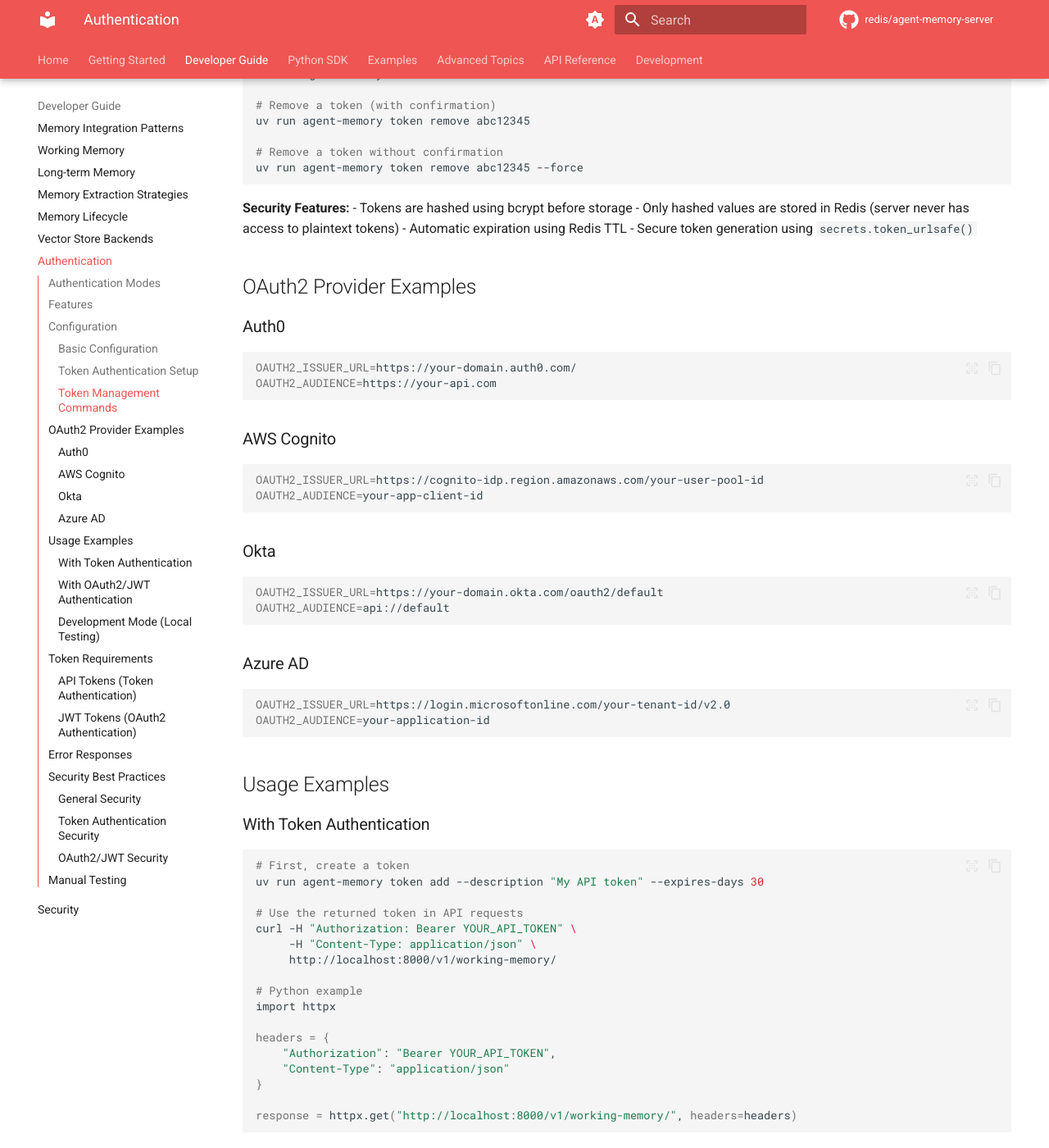
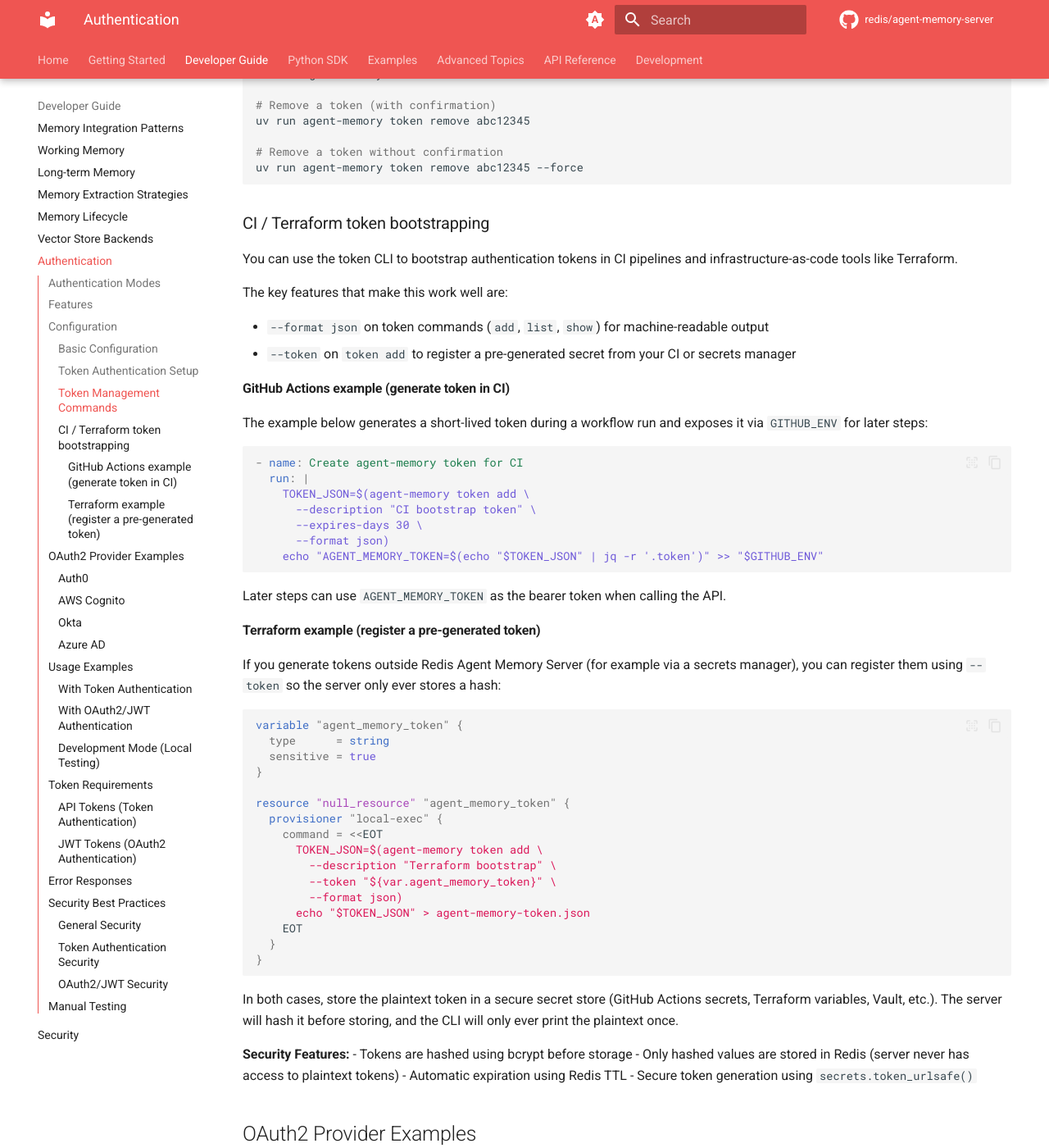
Before and after one commit to redis/agent-memory-server, an MkDocs documentation site: the page built from docs/authentication.md, in a window 1280 px wide and 1400 px high, scrolled down 2022 px. Shown: the whole window at 82% size. Built offline with MkDocs 1.6.1 and Material for MkDocs 9.7.7, drawn with Linux system fonts in a browser that asks for light colours; comment, search, counter and statistics services are not loaded; the version menu is left out.

Commit message:
Document token CLI JSON output and CI/Terraform bootstrapping

````diff
--- a/docs/authentication.md
+++ b/docs/authentication.md
@@ -86,6 +86,57 @@ uv run agent-memory token remove abc12345
 # Remove a token without confirmation
 uv run agent-memory token remove abc12345 --force
 ```
+### CI / Terraform token bootstrapping
+
+You can use the token CLI to bootstrap authentication tokens in CI pipelines and infrastructure-as-code tools like Terraform.
+
+The key features that make this work well are:
+
+- `--format json` on token commands (`add`, `list`, `show`) for machine-readable output
+- `--token` on `token add` to register a pre-generated secret from your CI or secrets manager
+
+#### GitHub Actions example (generate token in CI)
+
+The example below generates a short-lived token during a workflow run and exposes it via `GITHUB_ENV` for later steps:
+
+```yaml
+- name: Create agent-memory token for CI
+  run: |
+    TOKEN_JSON=$(agent-memory token add \
+      --description "CI bootstrap token" \
+      --expires-days 30 \
+      --format json)
+    echo "AGENT_MEMORY_TOKEN=$(echo "$TOKEN_JSON" | jq -r '.token')" >> "$GITHUB_ENV"
+```
+
+Later steps can use `AGENT_MEMORY_TOKEN` as the bearer token when calling the API.
+
+#### Terraform example (register a pre-generated token)
+
+If you generate tokens outside Redis Agent Memory Server (for example via a secrets manager), you can register them using `--token` so the server only ever stores a hash:
+
+```hcl
+variable "agent_memory_token" {
+  type      = string
+  sensitive = true
+}
+
+resource "null_resource" "agent_memory_token" {
+  provisioner "local-exec" {
+    command = <<EOT
+      TOKEN_JSON=$(agent-memory token add \
+        --description "Terraform bootstrap" \
+        --token "${var.agent_memory_token}" \
+        --format json)
+      echo "$TOKEN_JSON" > agent-memory-token.json
+    EOT
+  }
+}
+```
+
+In both cases, store the plaintext token in a secure secret store (GitHub Actions secrets, Terraform variables, Vault, etc.). The server will hash it before storing, and the CLI will only ever print the plaintext once.
+
+
 
 **Security Features:**
 - Tokens are hashed using bcrypt before storage
--- a/docs/cli.md
+++ b/docs/cli.md
@@ -134,13 +134,15 @@ Manages authentication tokens for token-based authentication. The token command
 Creates a new authentication token.
 
 ```bash
-agent-memory token add --description "DESCRIPTION" [--expires-days DAYS]
+agent-memory token add --description "DESCRIPTION" [--expires-days DAYS] [--format text|json] [--token TOKEN_VALUE]
 ```
 
 **Options:**
 
 - `--description TEXT` / `-d TEXT`: **Required**. Description for the token (e.g., "API access for service X")
 - `--expires-days INTEGER` / `-e INTEGER`: **Optional**. Number of days until token expires. If not specified, token never expires.
+- `--format [text|json]`: **Optional**. Output format. `text` (default) is human-readable; `json` is machine-readable and recommended for CI or scripting.
+- `--token TEXT`: **Optional**. Use a pre-generated token value instead of having the CLI generate one. The CLI will hash and store the token but only prints the plaintext once.
 
 **Examples:**
 
@@ -150,6 +152,12 @@ agent-memory token add --description "API access token" --expires-days 30
 
 # Create a permanent token (no expiration)
 agent-memory token add --description "Service account token"
+
+# Create a token and return JSON (for CI/scripts)
+agent-memory token add --description "CI token" --expires-days 30 --format json
+
+# Register a pre-generated token (e.g., from a secrets manager)
+agent-memory token add --description "Terraform bootstrap" --token "$MY_TOKEN" --format json
 ```
 
 **Security Note:** The generated token is displayed only once. Store it securely as it cannot be retrieved again.
@@ -159,8 +167,10 @@ agent-memory token add --description "Service account token"
 Lists all authentication tokens, showing masked token hashes, descriptions, and expiration dates.
 
 ```bash
-agent-memory token list
+agent-memory token list [--format text|json]
 ```
+
+When `--format json` is used, the command prints a JSON array of token summaries suitable for scripting and CI pipelines. The default `text` format produces human-readable output like the example below.
 
 **Example Output:**
 ```
@@ -183,8 +193,10 @@ Expires: Never
 Shows detailed information about a specific token. Supports partial hash matching for convenience.
 
 ```bash
-agent-memory token show TOKEN_HASH
+agent-memory token show TOKEN_HASH [--format text|json]
 ```
+
+When `--format json` is used, the command prints a JSON object with token details (including status) suitable for scripting and CI pipelines. The default `text` format produces human-readable output.
 
 **Arguments:**
 
````
